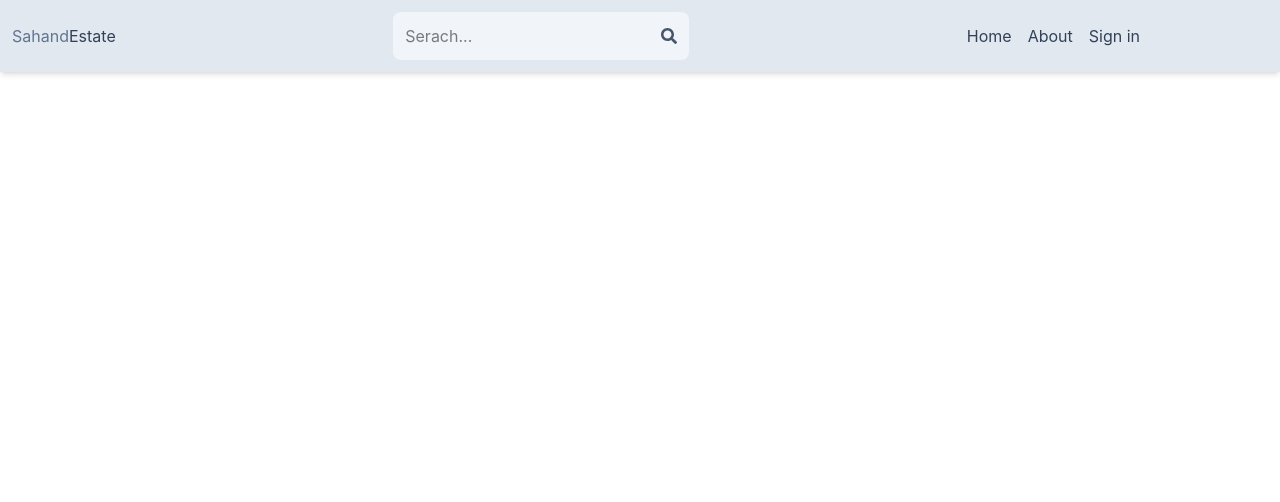
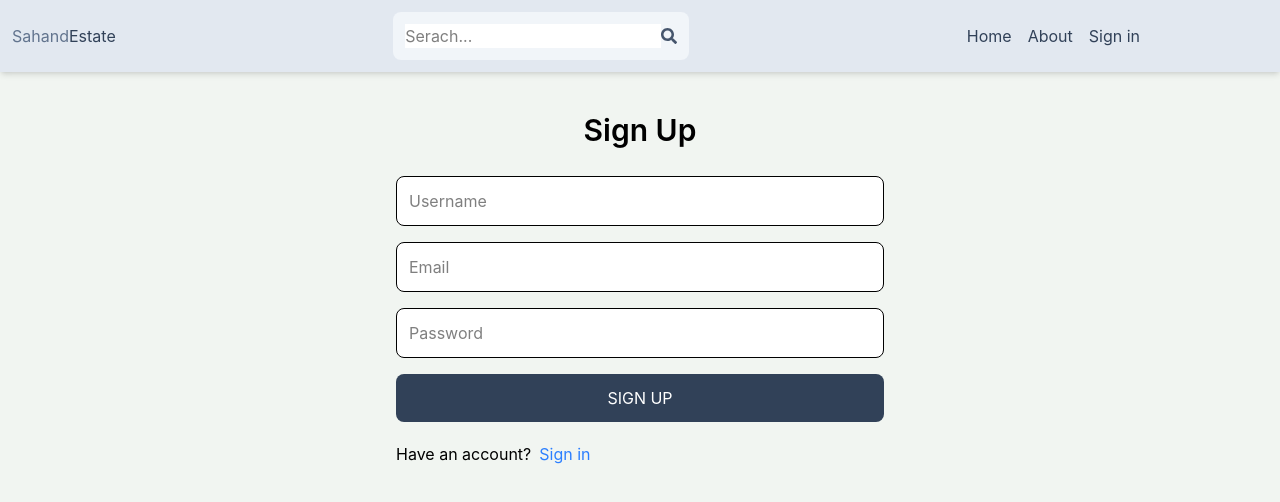
Before and after one commit to Sohaib-Git96/Mern-Estate-project-, a React (Vite) app in the folder client/: page /signup in a window 1280 px wide. Shown: the top 502 px of the page. Built offline with nearby package versions, Linux system fonts and the light colour scheme.

Commit message:
Complete sign up page UI

```diff
--- a/client/src/App.jsx
+++ b/client/src/App.jsx
@@ -2,7 +2,7 @@
 import Home from "./pages/Home";
 import About from "./pages/About";
 import Signin from "./pages/Signin"
-import SignOut from "./pages/SignOut";
+import Signup from "./pages/Signup";
 import Profile from "./pages/Profile";
 import Header from "./components/Header";
 
@@ -14,8 +14,8 @@
       <Route path="/home" element={<Home />}/>
       <Route path="/about" element={<About/>}/>
       <Route path="/sign-in" element={<Signin/>}/>
-      <Route path="/signOut" element={<SignOut/>}/>
-      <Route path="/profile" element={<profile/>}/>
+      <Route path="/signup" element={<Signup/>}/>
+      <Route path="/profile" element={<Profile/>}/>
        </Routes>
       </BrowserRouter>
   )
--- a/client/src/index.css
+++ b/client/src/index.css
@@ -1 +1,8 @@
 @import "tailwindcss";
+
+body{
+    background-color: rgb(241,245,241);
+}
+input {
+    background-color:white
+}
--- /dev/null
+++ b/client/src/pages/Signup.jsx
@@ -0,0 +1,21 @@
+import React from 'react'
+import {Link} from "react-router-dom";
+export default function SignUp() {
+  return (
+    <div className="p-3 max-w-lg mx-auto">
+      <h1 className="text-3xl text-center font-semibold my-7">Sign Up</h1>
+      <form className="flex flex-col gap-4">
+        <input type="text" placeholder="Username" className="border p-3 rounded-lg" id="username" />
+        <input type="email" placeholder="Email" className="border p-3 rounded-lg" id="email" />
+        <input type="password" placeholder="Password" className="border p-3 rounded-lg" id="password" />
+        <button className="bg-slate-700 text-white p-3 rounded-lg uppercase hover:opacity-95 disabled:opacity-80">Sign up</button>
+      </form>
+      <div className="flex gap-2 mt-5 ">
+        <p>Have an account?</p>
+        <Link to="/sign-in">
+        <span className="text-blue-500">Sign in</span>
+        </Link>
+      </div>
+    </div>
+  )
+}
--- a/client/src/pages/signOut.jsx
+++ /dev/null
@@ -1,9 +0,0 @@
-import React from 'react'
-
-export default function signOut() {
-  return (
-    <div>
-      signOutno
-    </div>
-  )
-}
```
